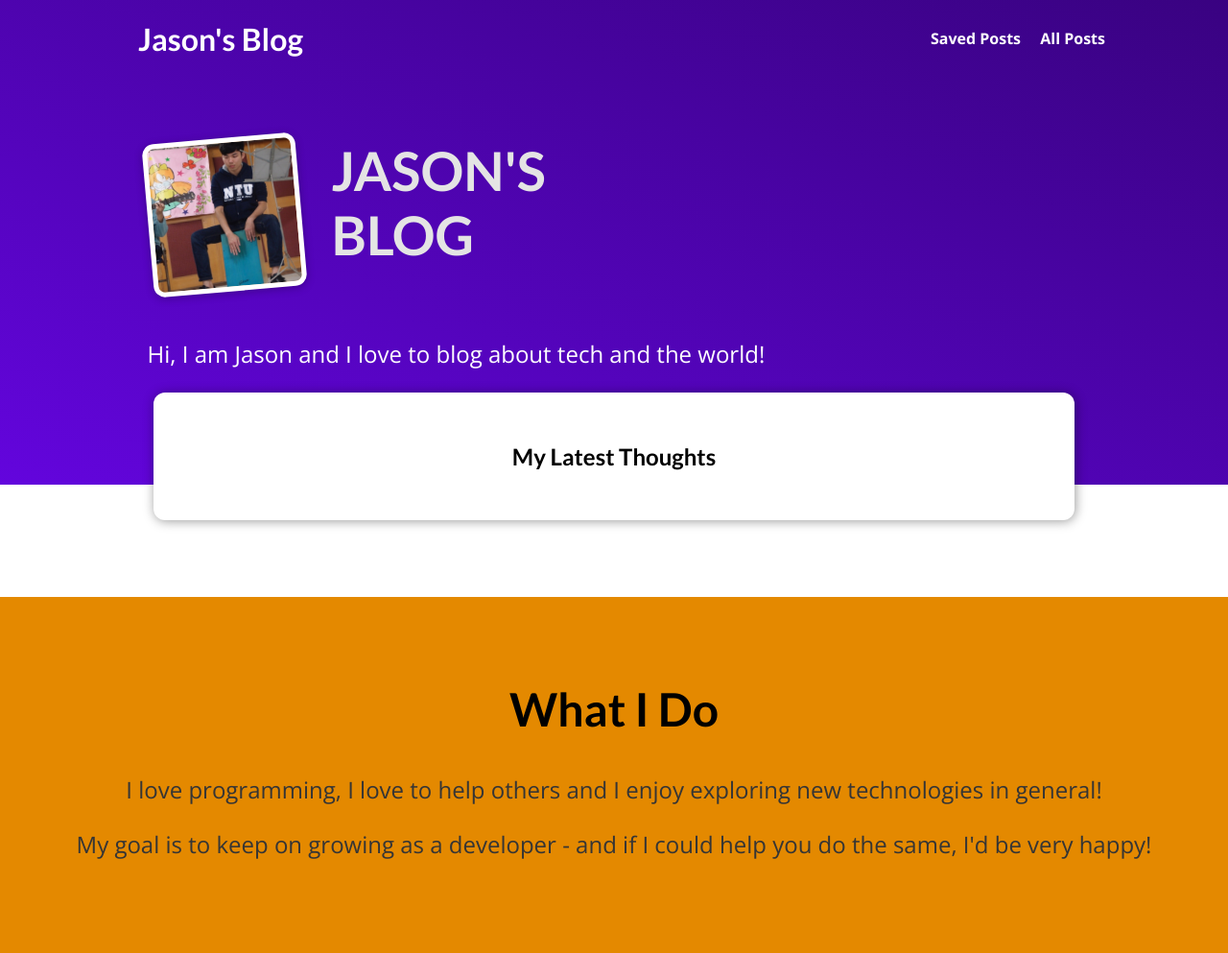
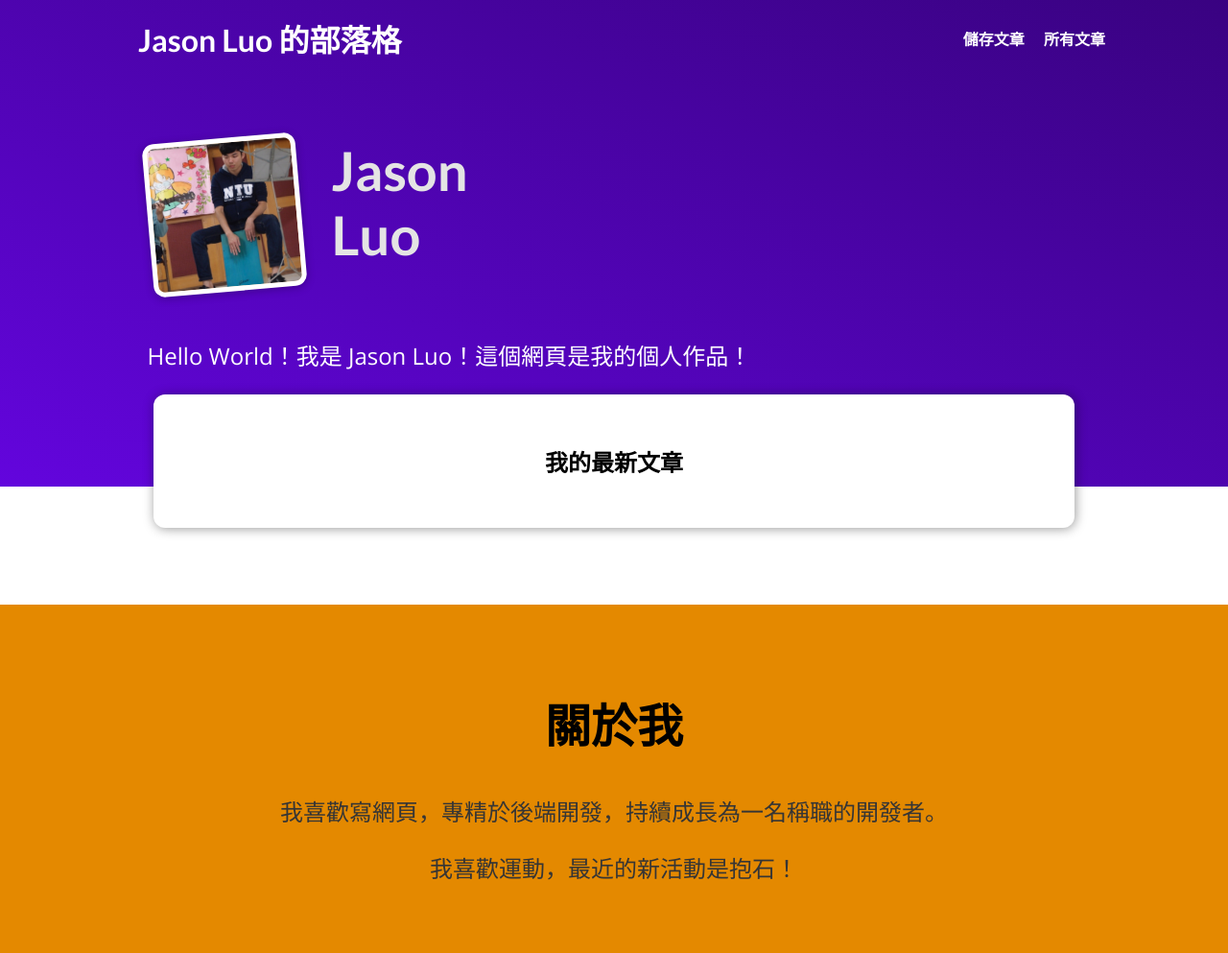
Before and after one commit to jasonluo07/django-blog, a Django app: page / in a window 1280 px wide. Shown: the whole page at 96% size. Before the commit the page ends 895 px from the top, so only its background shows below. Run offline with Django 3.2, Linux system fonts and the light colour scheme; data that the repository does not hold is empty.

Commit message:
Change to Chinese UI

```diff
--- a/blog/static/blog/index.css
+++ b/blog/static/blog/index.css
@@ -25,7 +25,7 @@
     font-size: 3.5rem;
     margin: 0 0 0 2rem;
     color: #e4e4e4;
-    width: 10rem;
+    width: 12rem;
 }
 
 #welcome p {
--- a/blog/templates/blog/index.html
+++ b/blog/templates/blog/index.html
@@ -2,7 +2,7 @@
 {% load static %}
 
 {% block title %}
-<title>My Blog</title>
+<title>Jason Luo 的部落格</title>
 {% endblock %}
 
 {% block css_files %}
@@ -14,13 +14,13 @@
 <section id="welcome">
     <header>
         <img src="{% static "blog/images/jason.jpg" %}" alt="Jason - The Author of This Blog">
-        <h2>JASON'S BLOG</h2>
+        <h2>Jason Luo</h2>
     </header>
-    <p>Hi, I am Jason and I love to blog about tech and the world!</p>
+    <p>Hello World！我是 Jason Luo！這個網頁是我的個人作品！</p>
 </section>
 
 <section id="latest-posts">
-    <h2>My Latest Thoughts</h2>
+    <h2>我的最新文章</h2>
     <ul>
         {% for post in posts %}
             {% include "blog/includes/post.html" %}
@@ -29,8 +29,8 @@
 </section>
 
 <section id="about">
-    <h2>What I Do</h2>
-    <p>I love programming, I love to help others and I enjoy exploring new technologies in general!</p>
-    <p>My goal is to keep on growing as a developer - and if I could help you do the same, I'd be very happy!</p>
+    <h2>關於我</h2>
+    <p>我喜歡寫網頁，專精於後端開發，持續成長為一名稱職的開發者。</p>
+    <p>我喜歡運動，最近的新活動是抱石！</p>
 </section>
 {% endblock %}
--- a/blog/templates/blog/post-list.html
+++ b/blog/templates/blog/post-list.html
@@ -12,7 +12,7 @@
 
 {% block content %}
 <section id="all-posts">
-    <h2>My Collected Posts</h2>
+    <h2>所有文章</h2>
     <ul>
         {% for post in posts %}
             {% include "blog/includes/post.html" %}
--- a/blog/templates/blog/saved-posts.html
+++ b/blog/templates/blog/saved-posts.html
@@ -2,7 +2,7 @@
 {% load static %}
 
 {% block title %}
-<title>My Stored Posts</title>
+<title>儲存文章</title>
 {% endblock %}
 
 {% block css_files %}
@@ -12,7 +12,7 @@
 {% block content %}
 <section id="saved-posts">
     {% if not posts %}
-    <p>You didn't save any posts for later.</p>
+    <p>您沒有儲存任何文章。</p>
     {% else %}
     <ul>
         {% for post in posts %}
--- a/templates/base.html
+++ b/templates/base.html
@@ -13,10 +13,10 @@
 </head>
 <body>
     <header id="main-navigation">
-        <h1><a href="{% url "blog:index" %}">Jason's Blog</a></h1>
+        <h1><a href="{% url "blog:index" %}">Jason Luo 的部落格</a></h1>
         <nav>
-            <a href="{% url "blog:read-later" %}">Saved Posts</a>
-            <a href="{% url "blog:post-list" %}">All Posts</a>
+            <a href="{% url "blog:read-later" %}">儲存文章</a>
+            <a href="{% url "blog:post-list" %}">所有文章</a>
         </nav>
     </header>
 
```
Also changed, not shown: blog/templates/blog/post-detail.html (+9 -9 lines).
